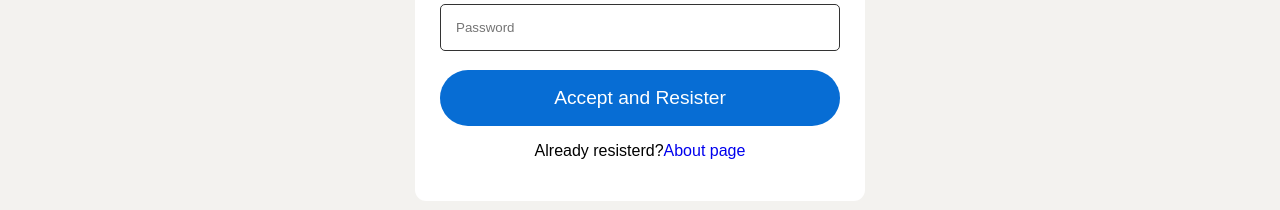
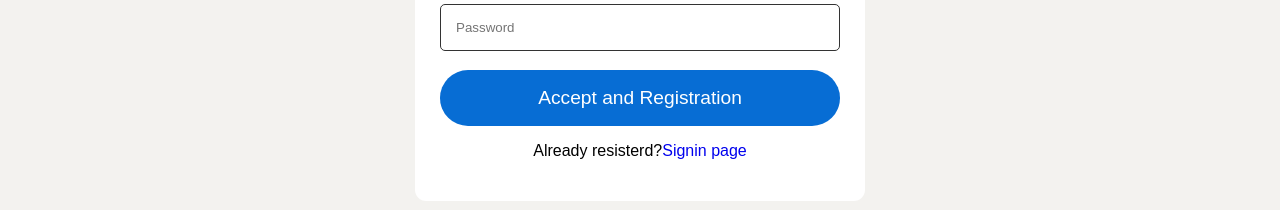
Before and after one commit to mdsiamsheikh/linkdin-clone, a Nuxt app: page / in a window 1280 px wide. Shown: the part 403-613 px from the top of the page. Built offline with nearby package versions, Linux system fonts and the light colour scheme.

Commit message:
add a registration page

```diff
--- a/pages/index.vue
+++ b/pages/index.vue
@@ -43,9 +43,11 @@
           required="required"
           v-model="password"
         />
-        <button type="submit" class="btn-secondery">Accept and Resister</button>
+        <button type="submit" class="btn-secondery">
+          Accept and Registration
+        </button>
       </form>
-      <p>Already resisterd? <NuxtLink to="/Login"> About page </NuxtLink></p>
+      <p>Already resisterd? <NuxtLink to="/signin"> Signin page </NuxtLink></p>
     </div>
   </div>
 </template>
--- a/pages/signin.vue
+++ b/pages/signin.vue
@@ -75,7 +75,7 @@ export default {
     async loginUser() {
       try {
         this.isLoading = true;
-        await this.$store.dispatch("login", {
+        await this.$store.dispatch("/login", {
           email: this.user.email,
           password: this.user.password,
         });
```
